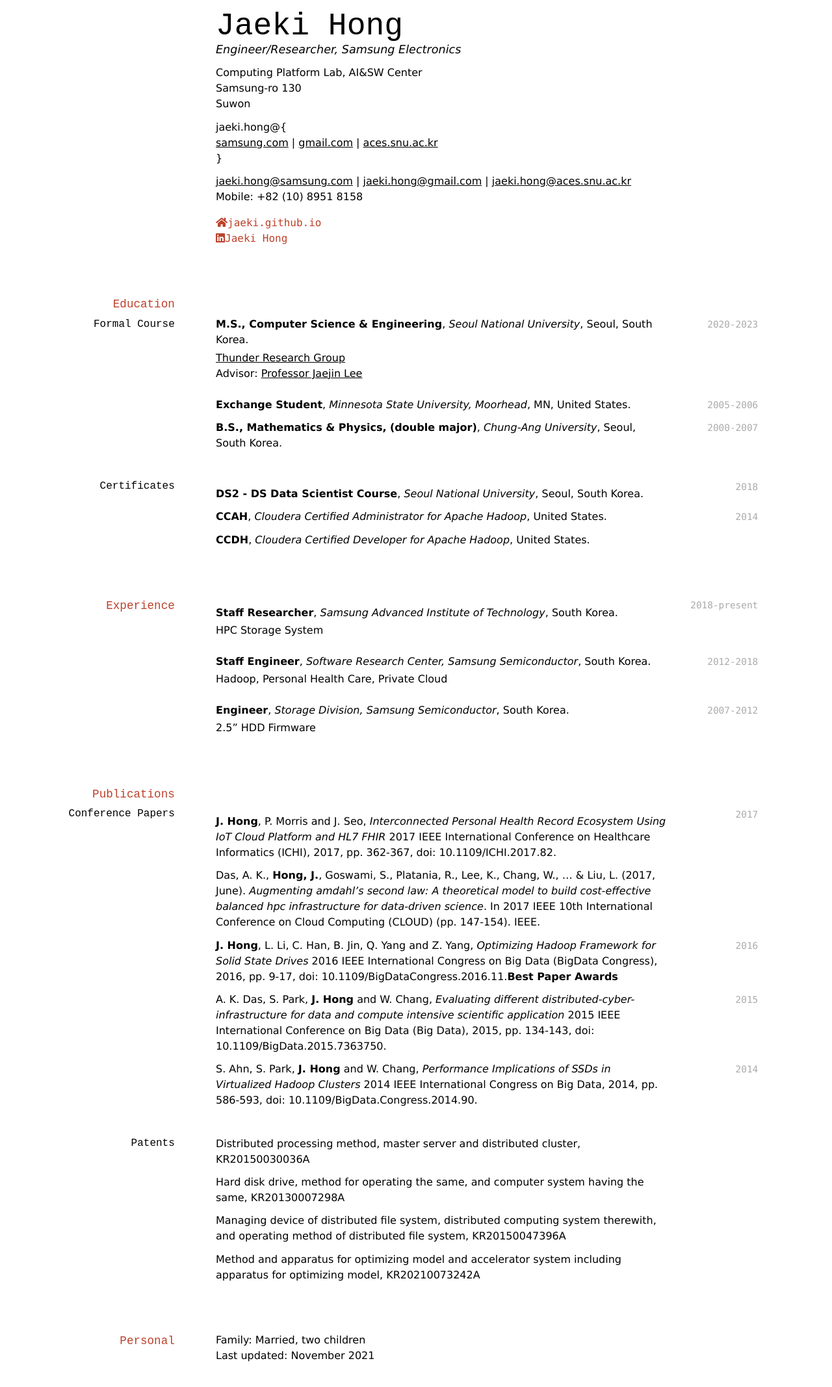
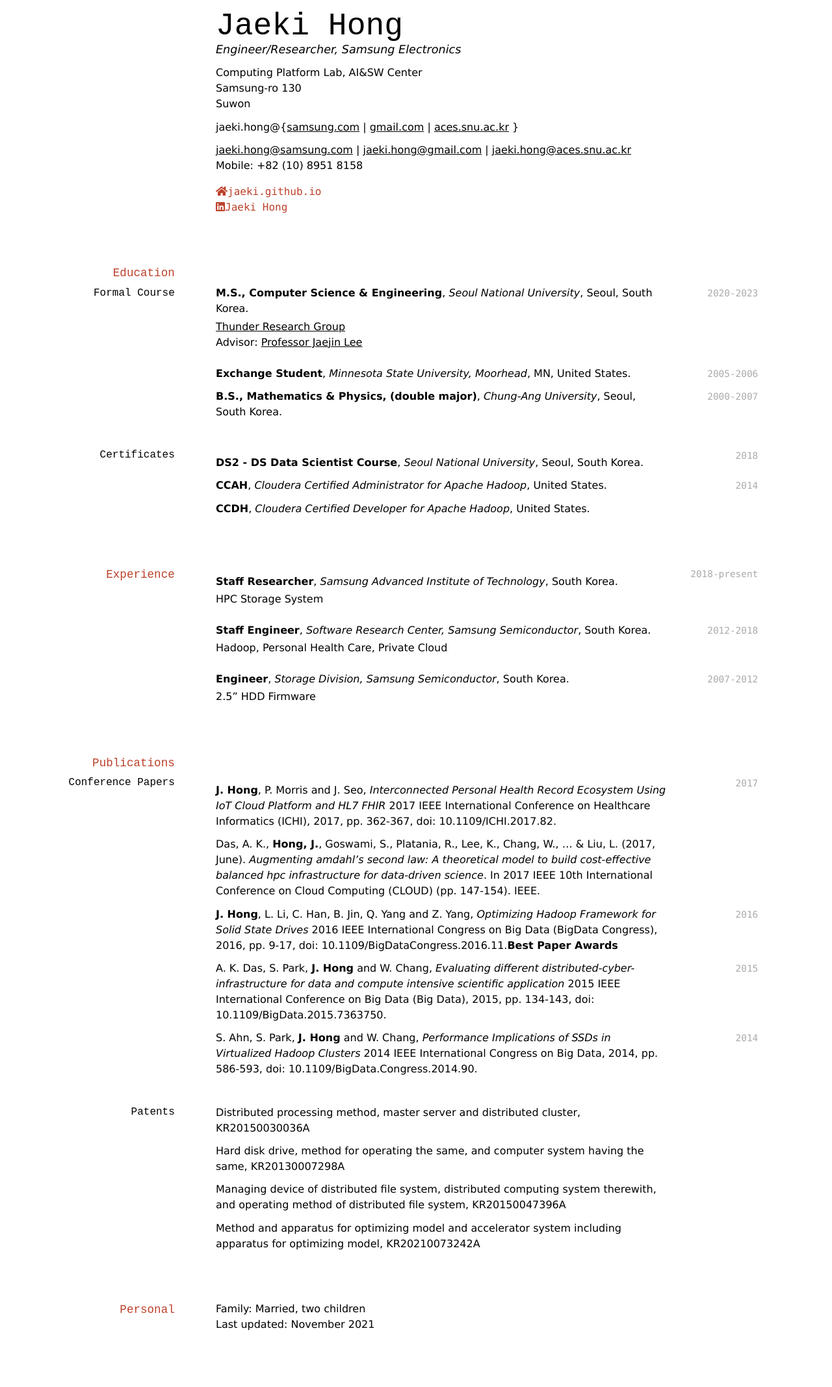
Before and after one commit to Jaeki/jaeki.github.io, a Jekyll site: the page built from index.md, in a window 1280 px wide. Shown: the whole page at 65% size. Built offline with Jekyll 4.4.1, drawn with Linux system fonts in a browser that asks for light colours; nearby versions of some CDN libraries; a style sheet for code colours, icons or effects is not loaded; after the commit the page ends 2086 px from its top, so only the background shows below that.

```diff
--- a/index.md
+++ b/index.md
@@ -9,10 +9,9 @@ Computing Platform Lab, AI&SW Center<br/>
 Samsung-ro 130<br/>
 Suwon<br/>
 
-jaeki.hong@{
-<a href="jaeki.hong@samsung.com">samsung.com</a> |
+jaeki.hong@{<a href="jaeki.hong@samsung.com">samsung.com</a> |
 <a href="jaeki.hong@gmail.com">gmail.com</a> |
-<a href="jaeki.hong@aces.snu.ac.kr">aces.snu.ac.kr</a><br/> }
+<a href="jaeki.hong@aces.snu.ac.kr">aces.snu.ac.kr</a> }
 
 
 <a href="jaeki.hong@samsung.com">jaeki.hong@samsung.com</a> |
```
